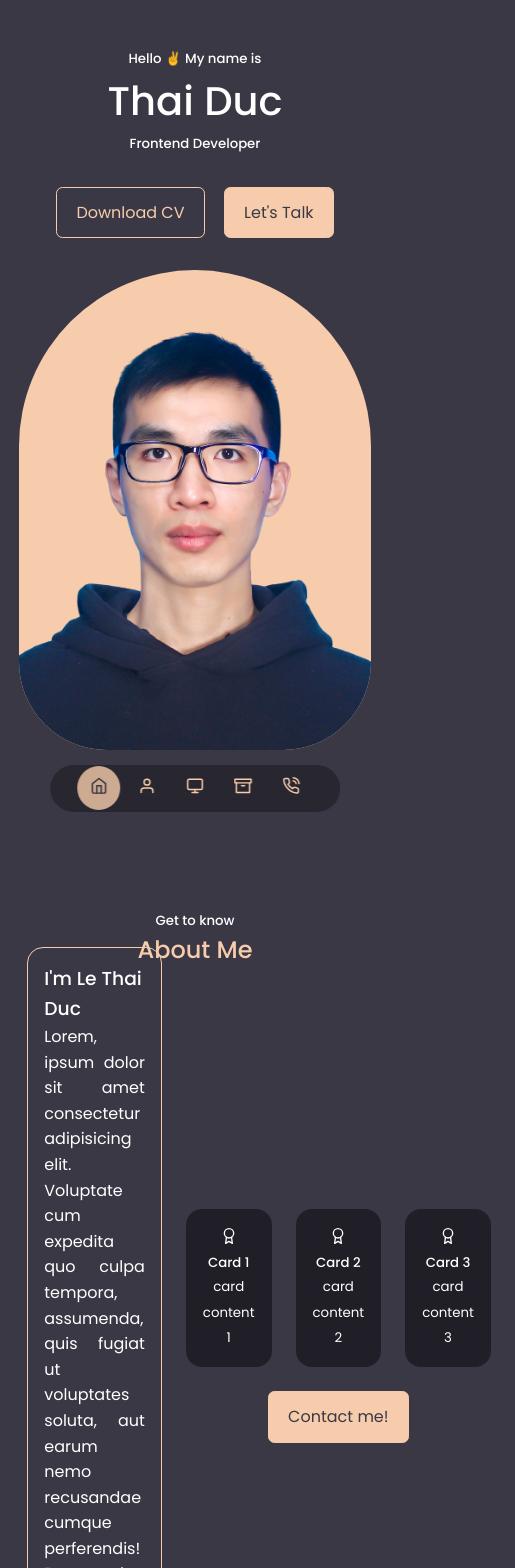
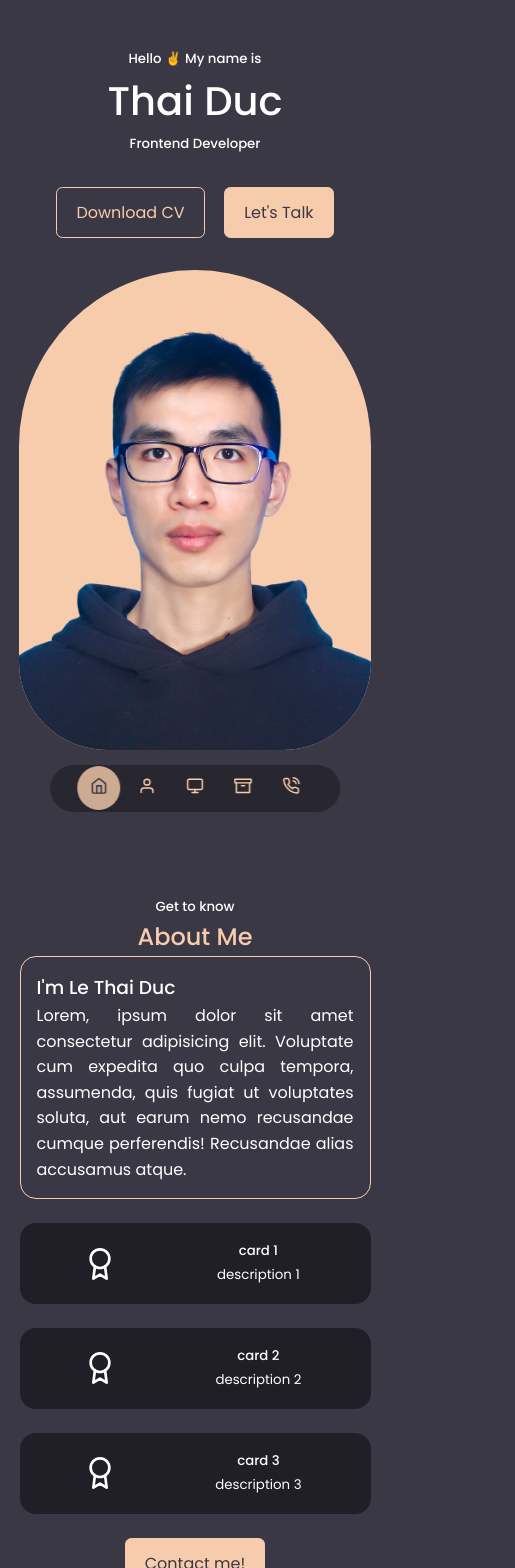
Before and after one commit to ltduc11/portfolio-ltd, a React (Create React App) app: page / in a window 390 px wide. Shown: the top 1568 px of the page, 515 px wide, since content can reach past the window. Built offline with nearby package versions, Linux system fonts and the light colour scheme.

Commit message:
responsive

```diff
--- a/public/index.html
+++ b/public/index.html
@@ -3,7 +3,10 @@
   <head>
     <meta charset="UTF-8" />
     <meta http-equiv="X-UA-Compatible" content="IE=edge" />
-    <meta name="viewport" content="width=device-width, initial-scale=1.0" />
+    <meta
+      name="viewport"
+      content="width=device-width, initial-scale=1.0, minimum-scale=1.0"
+    />
     <title>LTD's Portfolio Website</title>
   </head>
   <body>
--- a/src/App.jsx
+++ b/src/App.jsx
@@ -1,6 +1,6 @@
 import React from "react";
 
-import "./index.css";
+import "./styles/index.css";
 import Header from "./components/header/Header";
 import Nav from "./components/nav/Nav";
 import About from "./components/about/About";
--- a/src/components/about/About.jsx
+++ b/src/components/about/About.jsx
@@ -1,6 +1,6 @@
 import React from "react";
 import "./about.css";
-import { FiAward } from "react-icons/fi";
+import AboutCard from "./AboutCard";
 const About = () => {
   return (
     <section id="about">
@@ -20,23 +20,9 @@ const About = () => {
         </div>
         <div className="about__content">
           <div className="about__cards">
-            <div className="about__card">
-              <FiAward />
-              <h5>Card 1</h5>
-              <small>card content 1</small>
-            </div>
-
-            <div className="about__card">
-              <FiAward />
-              <h5>Card 2</h5>
-              <small>card content 2</small>
-            </div>
-
-            <div className="about__card">
-              <FiAward />
-              <h5>Card 3</h5>
-              <small>card content 3</small>
-            </div>
+            <AboutCard title="card 1" description="description 1" />
+            <AboutCard title="card 2" description="description 2" />
+            <AboutCard title="card 3" description="description 3" />
           </div>
           <div className="about__btn">
             <a href="#contact" className="btn btn-primary">
--- /dev/null
+++ b/src/components/about/AboutCard.jsx
@@ -0,0 +1,16 @@
+import React from "react";
+import { FiAward } from "react-icons/fi";
+import "./about.css";
+const AboutCard = ({ title, description }) => {
+  return (
+    <div className="about__card">
+      <FiAward className="about__card-logo" />
+      <div className="about__card-content">
+        <h5>{title}</h5>
+        <small>{description}</small>
+      </div>
+    </div>
+  );
+};
+
+export default AboutCard;
--- a/src/components/about/about.css
+++ b/src/components/about/about.css
@@ -26,6 +26,7 @@
 }
 
 .about__cards {
+  width: 100%;
   display: flex;
   align-items: center;
   justify-content: space-evenly;
@@ -34,6 +35,7 @@
 }
 
 .about__card {
+  width: 100%;
   background-color: var(--color-bg-variant);
   border: 1px solid transparent;
   padding: 1rem;
@@ -51,3 +53,51 @@
 
 .about__btn {
 }
+
+/* ----- MEDIA QUERIES (MEDIUM DEVICES) ----*/
+@media screen and (max-width: 1023px) {
+  .about__container {
+    flex-direction: column;
+    justify-content: center;
+  }
+
+  .about__me {
+    width: 100%;
+  }
+
+  .about__content {
+    width: 100%;
+  }
+}
+
+/* ----- MEDIA QUERIES (SMALL DEVICES) ----*/
+@media screen and (max-width: 767px) {
+  .about__container {
+    flex-direction: column;
+    justify-content: center;
+  }
+
+  .about__me {
+    width: 100%;
+  }
+
+  .about__content {
+    width: 100%;
+  }
+
+  .about__cards {
+    flex-direction: column;
+    padding: 0;
+    margin: 1rem 0;
+  }
+
+  .about__card {
+    display: grid;
+    grid-template-columns: 40% 60%;
+  }
+
+  .about__card-logo {
+    font-size: 2rem;
+    margin: auto;
+  }
+}
--- a/src/components/contact/contact.css
+++ b/src/components/contact/contact.css
@@ -2,6 +2,7 @@
   height: calc(100% - 12rem);
   display: grid;
   grid-template-columns: 40% 60%;
+  min-height: max-content;
 }
 
 .contact__options {
@@ -59,3 +60,24 @@ textarea {
 .contact__form-btn {
   float: right;
 }
+
+/* ----- MEDIA QUERIES (MEDIUM DEVICES) ----*/
+@media screen and (max-width: 1023px) {
+}
+
+/* ----- MEDIA QUERIES (SMALL DEVICES) ----*/
+@media screen and (max-width: 767px) {
+  .contact__container {
+    display: grid;
+    grid-template-columns: 1fr;
+    grid-template-rows: 1fr 1fr;
+    margin-top: 1rem;
+  }
+
+  .contact__options {
+    gap: 1rem;
+  }
+  section {
+    height: max-content;
+  }
+}
--- a/src/components/header/header.css
+++ b/src/components/header/header.css
@@ -34,14 +34,8 @@ header {
 
 /* ----- MEDIA QUERIES (MEDIUM DEVICES) ----*/
 @media screen and (max-width: 1024px) {
-  header {
-    height: 100vh;
-  }
 }
 
 /* ----- MEDIA QUERIES (SMALL DEVICES) ----*/
 @media screen and (max-width: 600) {
-  header {
-    height: 100vh;
-  }
 }
--- a/src/components/portfolio/portfolio.css
+++ b/src/components/portfolio/portfolio.css
@@ -30,6 +30,7 @@
 
 .portfolio__card-img {
   padding: 1rem;
+  margin: auto 0;
 }
 .portfolio__card-content {
   display: grid;
@@ -52,4 +53,17 @@
   justify-content: center;
   align-items: center;
   gap: 1rem;
+  margin-top: 1rem;
 }
+
+/* ----- MEDIA QUERIES (MEDIUM DEVICES) ----*/
+@media screen and (max-width: 1023px) {
+}
+
+/* ----- MEDIA QUERIES (SMALL DEVICES) ----*/
+@media screen and (max-width: 767px) {
+  .portfolio__card {
+    grid-template-columns: 1fr;
+    grid-template-rows: repeat(2, 1fr);
+  }
+}
--- a/src/components/skills/skills.css
+++ b/src/components/skills/skills.css
@@ -26,3 +26,17 @@
   border-color: var(--color-primary);
   background: var(--color-bg-variant-opacity);
 }
+
+/* ----- MEDIA QUERIES (MEDIUM DEVICES) ----*/
+@media screen and (max-width: 1023px) {
+}
+
+/* ----- MEDIA QUERIES (SMALL DEVICES) ----*/
+@media screen and (max-width: 767px) {
+  .skill__cards {
+    width: 100%;
+    display: grid;
+    grid-template-columns: auto auto;
+    gap: 1rem;
+  }
+}
--- /dev/null
+++ b/src/styles/_variables.css
@@ -0,0 +1,16 @@
+:root {
+  --color-bg: #3a3845;
+  --color-bg-variant: #201f27;
+  --color-bg-variant-opacity: #201f277b;
+  --color-primary: #f7ccac;
+  /* --color-primary-variant: #rgba(77, 181, 255, 0.4); */
+  --color-secondary: #c69b7bb3;
+  --color-white: #fff;
+  --color-light: #rgba(255, 255, 255, 0.6);
+
+  --transition: all 400ms ease;
+
+  --container-width-lg: 75%;
+  --container-width-md: 86%;
+  --container-width-sm: 90%;
+}
--- a/src/index.css
+++ b/src/styles/index.css
@@ -1,5 +1,5 @@
 @import url("https://fonts.googleapis.com/css2?family=Poppins:wght@300;400;500;600&display=swap");
-
+@import "./_variables.css";
 * {
   padding: 0;
   margin: 0;
@@ -10,12 +10,13 @@
   text-decoration: none;
 }
 
+/*
 :root {
   --color-bg: #3a3845;
   --color-bg-variant: #201f27;
   --color-bg-variant-opacity: #201f277b;
   --color-primary: #f7ccac;
-  /* --color-primary-variant: #rgba(77, 181, 255, 0.4); */
+  // --color-primary-variant: #rgba(77, 181, 255, 0.4);
   --color-secondary: #c69b7bb3;
   --color-white: #fff;
   --color-light: #rgba(255, 255, 255, 0.6);
@@ -26,6 +27,7 @@
   --container-width-md: 86%;
   --container-width-sm: 90%;
 }
+*/
 
 html {
   scroll-behavior: smooth;
@@ -47,6 +49,7 @@ body {
 .container {
   width: var(--container-width-lg);
   margin: 0 auto;
+  /* height: calc(100% - 12rem); */
 }
 
 h1,
@@ -62,8 +65,9 @@ h1 {
 }
 
 section {
-  margin-top: 3rem;
+  margin-top: 1rem;
   height: 100vh;
+  min-height: 800px;
   /* display: flex;
   flex-direction: column;
   justify-content: center;
@@ -74,7 +78,7 @@ section {
   height: 6rem;
   text-align: center;
   display: flex;
-  justify-content: center;
+  justify-content: flex-end;
   flex-direction: column;
 }
 
@@ -128,23 +132,15 @@ img {
 }
 
 /* ----- MEDIA QUERIES (MEDIUM DEVICES) ----*/
-@media screen and (max-width: 1024px) {
+@media screen and (max-width: 1023px) {
   .container {
     width: var(--container-width-md);
-  }
-
-  .section {
-    margin-top: 6rem;
   }
 }
 
 /* ----- MEDIA QUERIES (SMALL DEVICES) ----*/
-@media screen and (max-width: 600) {
+@media screen and (max-width: 767px) {
   .container {
     width: var(--container-width-sm);
   }
-
-  .section > h2 {
-    margin-bottom: 2rem;
-  }
 }
```
Also changed, not shown: src/components/portfolio/PortfolioCard.jsx (+0 -9 lines).
